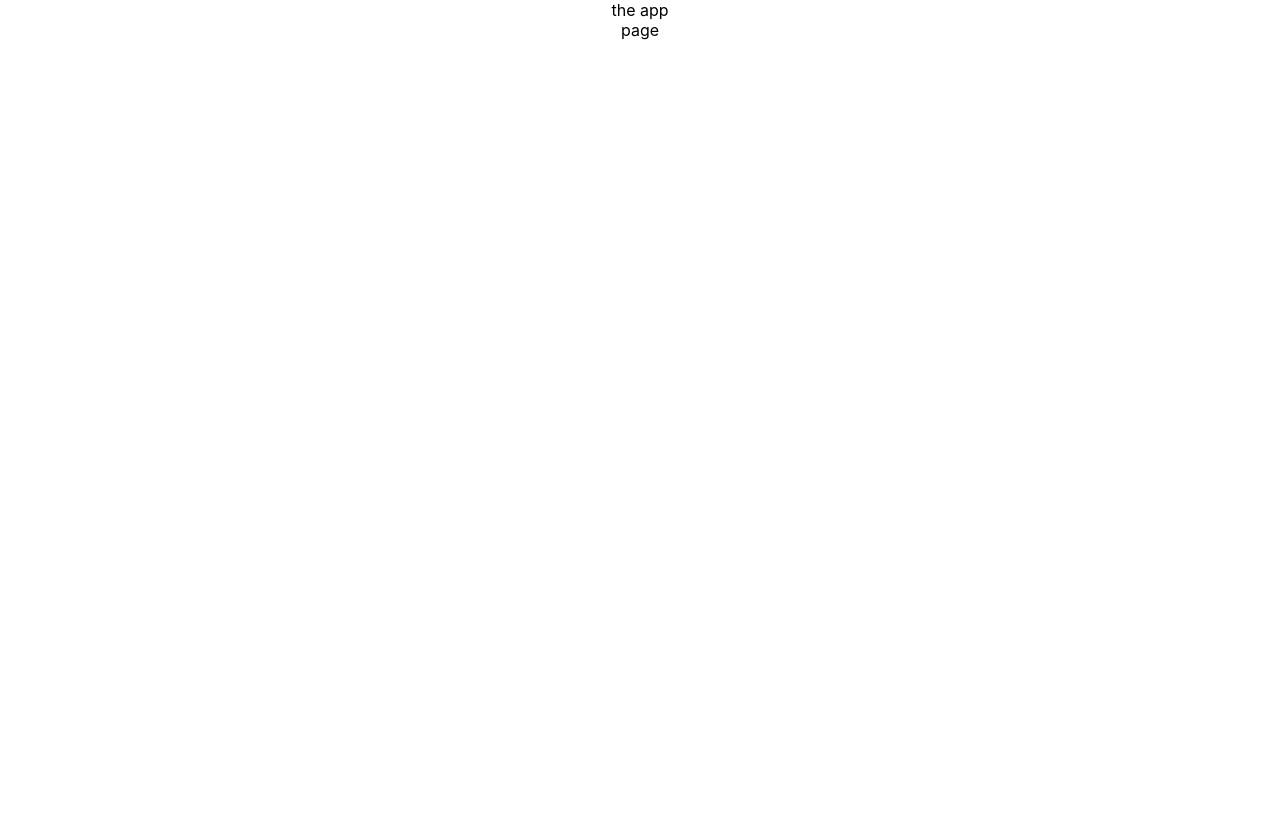
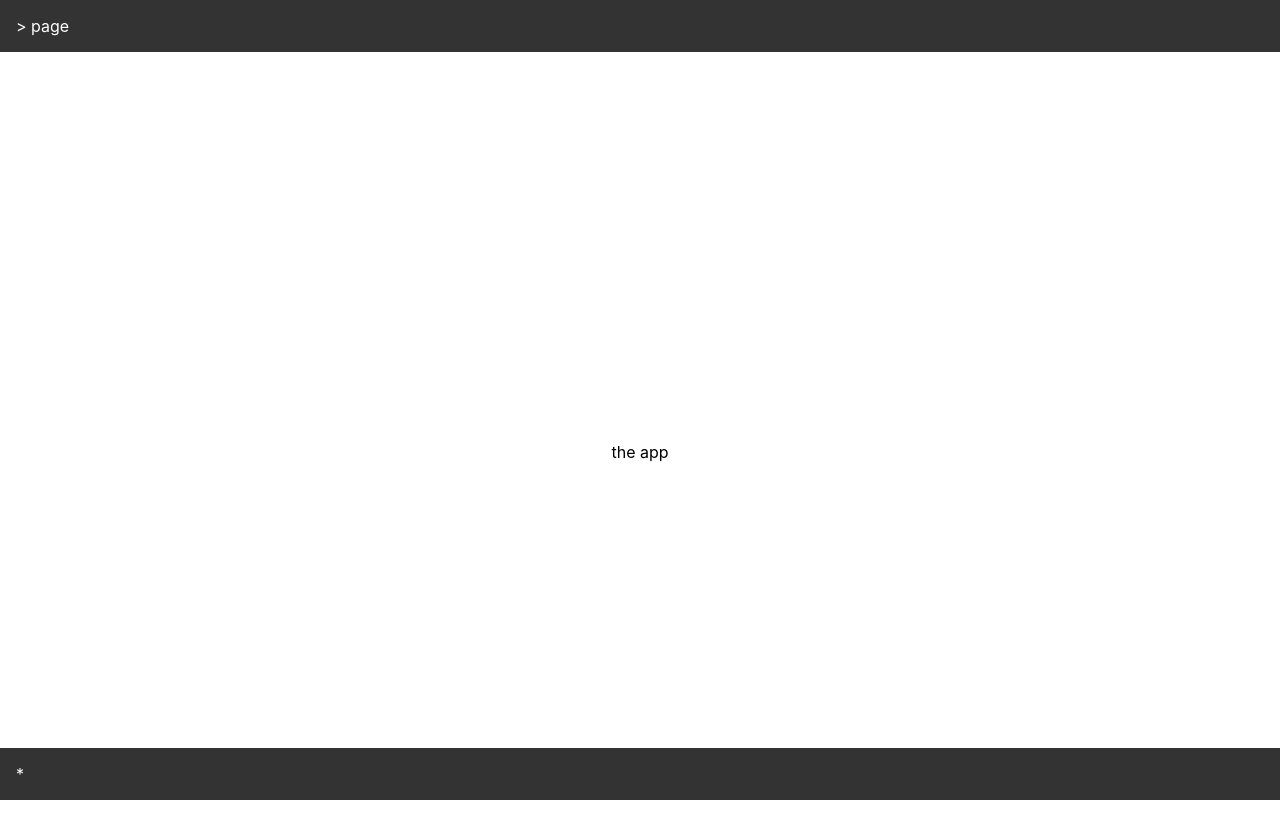
Before and after one commit to mhnatejko/tuesdaynext, a Next.js app: page / in a window 1280 px wide. Shown: the top 838 px of the page. Before the commit the page ends 800 px from the top, so only its background shows below. Built offline with nearby package versions, Linux system fonts and the light colour scheme.

Commit message:
add preview

```diff
--- /dev/null
+++ b/components/layout/Layout.jsx
@@ -0,0 +1,32 @@
+import Link from 'next/link'
+import * as style from './layout.module.css';
+import { useRouter } from 'next/router';
+
+export default function Layout({ children }){
+    const { route } = useRouter();
+
+    const links = [
+        {href: '/', label: 'home'},
+        {href: '/page', label: '> page'},
+    ];
+
+    return (
+        <div>
+            <header className={style.header}>
+                <nav className={style.nav}>
+                    {
+                        links
+                            .filter(link => link.href !== route)
+                            .map(({ href, label }) => (
+                                <Link key={href} href={href}><a>{label}</a></Link>
+                            ))
+                    }
+                </nav>
+            </header>
+            <main className={style.main}>
+                {children}
+            </main>
+            <footer className={style.footer}>*</footer>
+        </div>
+    )
+}
--- /dev/null
+++ b/components/layout/layout.module.css
@@ -0,0 +1,24 @@
+.header, .footer {
+    background-color: #333;
+    color: #fff;
+    display: flex;
+    padding: 1rem;
+}
+
+.footer {
+    position: fixed;
+    bottom: 0;
+    width: 100vw;
+}
+
+.nav {
+    display: flex;
+    gap: 1rem;
+}
+
+.main {
+    display: flex;
+    flex-direction: column;
+    justify-content: center;
+    height: 100vh;
+}
--- a/pages/_app.tsx
+++ b/pages/_app.tsx
@@ -1,8 +1,19 @@
 import '../styles/globals.css'
 import type { AppProps } from 'next/app'
+import Head from 'next/head';
+import Layout from '../components/layout/Layout';
 
 function MyApp({ Component, pageProps }: AppProps) {
-  return <Component {...pageProps} />
+  return (
+    <>
+      <Head>
+          <title>app</title>
+      </Head>
+      <Layout>
+          <Component { ...pageProps }></Component>
+      </Layout>
+    </>
+  )
 }
 
 export default MyApp
--- /dev/null
+++ b/pages/api/preview.ts
@@ -0,0 +1,6 @@
+import { NextApiResponse } from "next";
+
+export default function preview (req, res: NextApiResponse){
+    res.setPreviewData({});
+    res.redirect(req.query.route); // /api/preview?route=/
+}
--- a/pages/index.tsx
+++ b/pages/index.tsx
@@ -2,13 +2,13 @@ import type { NextPage } from 'next'
 import Head from 'next/head'
 import Image from 'next/image'
 import styles from '../styles/Home.module.css'
-import Link from 'next/link'
 
 const Home: NextPage = () => {
   return (
-    <div className={styles.index_container}>
-      the app
-      <Link href='/page'><a>page</a></Link>
+    <div>
+      <div className={styles.index_container}>
+        the app
+      </div>
     </div>
   )
 }
```
Also changed, not shown: pages/api/clear-preview.ts (added, +7 -0 lines), pages/page.jsx (+12 -2 lines).
